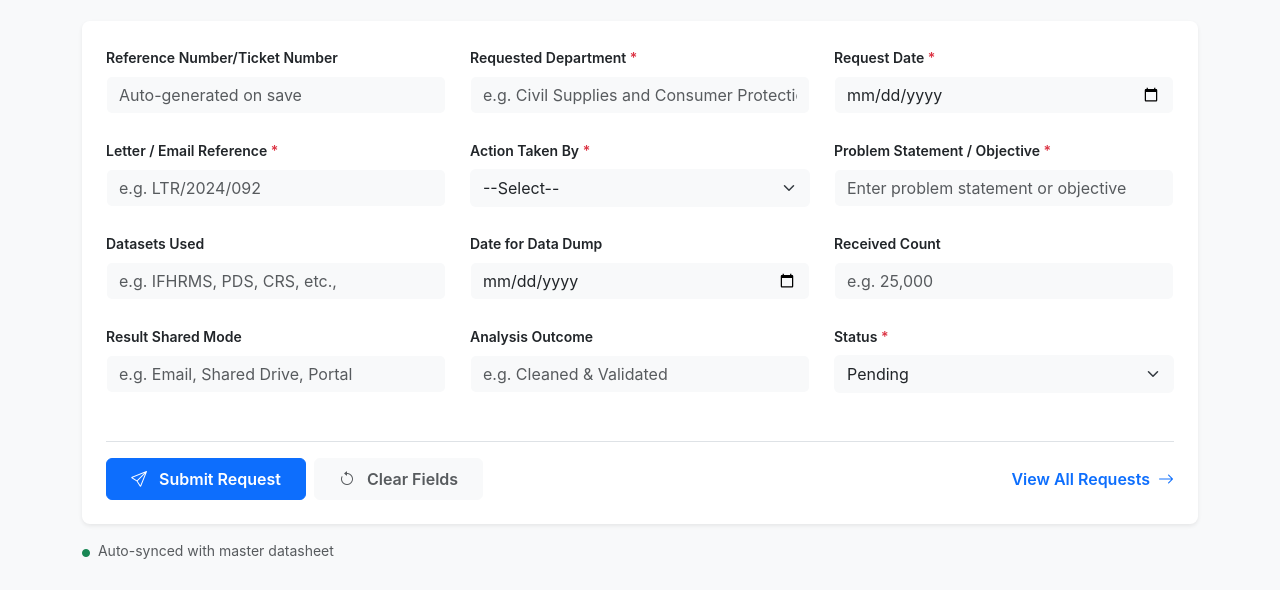
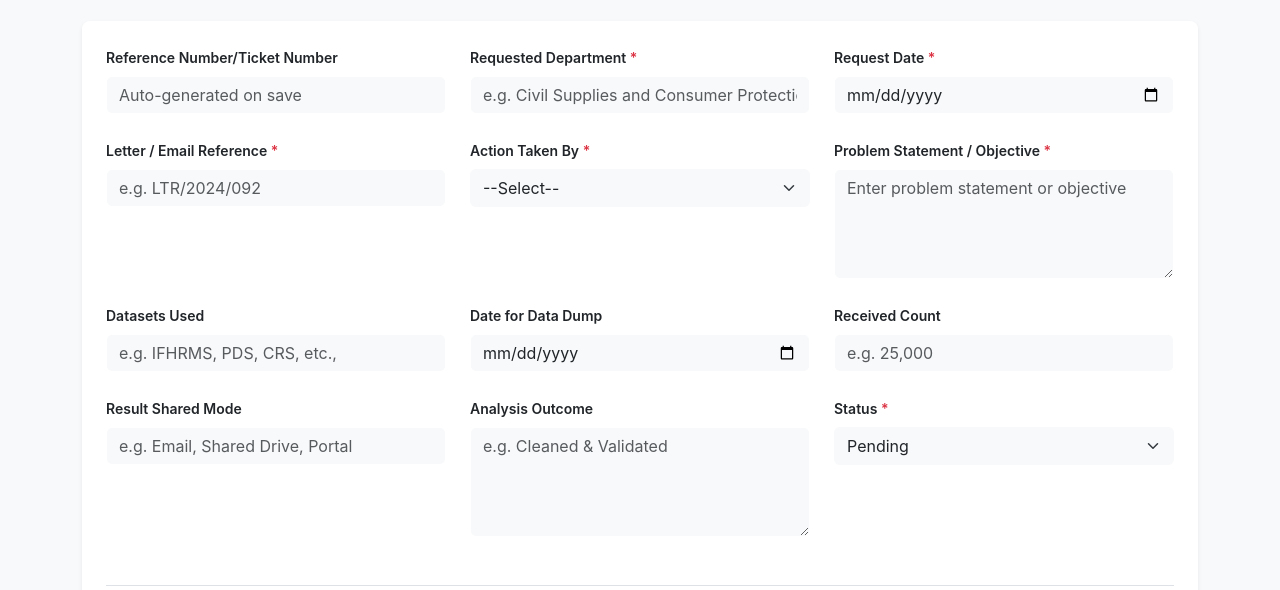
Before and after one commit to dpclient26/DP_Ticket_sys, a website: page index.html in a window 1280 px wide. Shown: the part 210-800 px from the top of the page. Drawn offline with nearby package versions, Linux system fonts and the light colour scheme; sample sign-in values are in the browser's storage.

Commit message:
Change input fields to textareas for better input

```diff
--- a/index.html
+++ b/index.html
@@ -83,7 +83,8 @@
                     </div>
                     <div class="col-md-4">
                         <label class="form-label fw-semibold small">Problem Statement / Objective <span class="text-danger">*</span></label>
-                        <input type="text" class="form-control bg-light" name="Problem Statement / Objective" placeholder="Enter problem statement or objective" required>
+                        <!-- Changed from <input> to <textarea> -->
+                         <textarea class="form-control bg-light" name="Problem Statement / Objective" placeholder="Enter problem statement or objective" rows="4" required></textarea>
                     </div>
 
                     <!-- Row 3 -->
@@ -111,7 +112,8 @@
                     </div>
                     <div class="col-md-4">
                         <label class="form-label fw-semibold small">Analysis Outcome</label>
-                        <input type="text" class="form-control bg-light" name="Analysis Outcome" placeholder="e.g. Cleaned & Validated">
+                        <!-- Changed from <input> to <textarea> -->
+                        <textarea class="form-control bg-light" name="Analysis Outcome" placeholder="e.g. Cleaned & Validated" rows="4"></textarea>
                     </div>
 
                     <div class="col-md-4">
```
